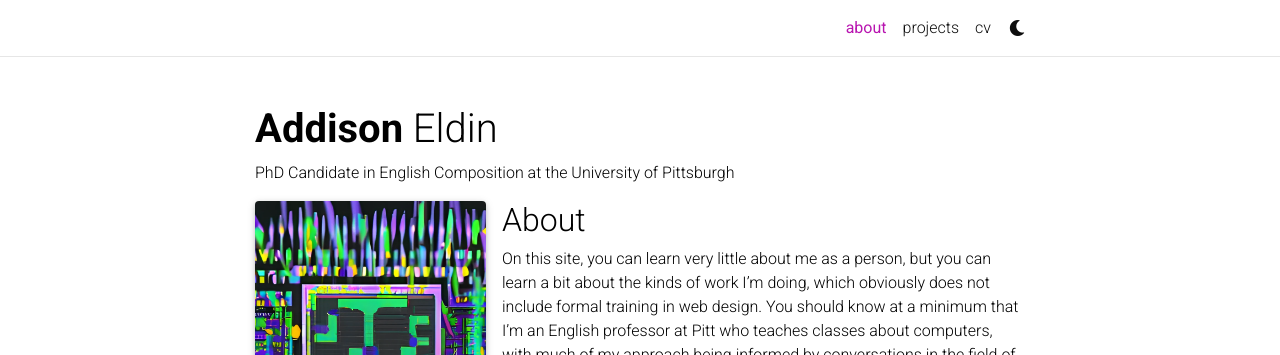
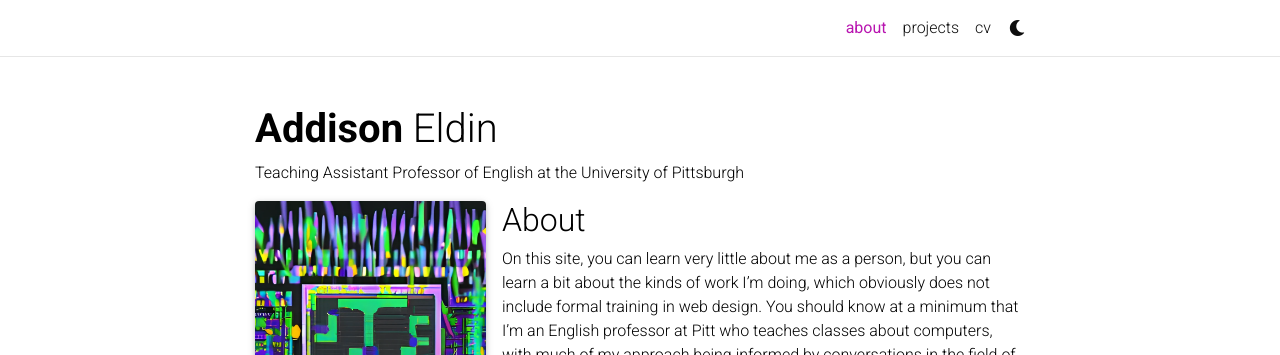
Before and after one commit to addeldin/addeldin.github.io, a Jekyll site: the page built from _pages/about.md, in a window 1280 px wide. Shown: the top 355 px of the page. Built offline with Jekyll 4.4.1, drawn with Linux system fonts in a browser that asks for light colours; full-size pictures stand in for the smaller copies a plugin makes; comment, search, counter and statistics services are not loaded; a style sheet for code colours, icons or effects is not loaded.

Commit message:
Updated position/job subtitle to current role

```diff
--- a/_pages/about.md
+++ b/_pages/about.md
@@ -2,7 +2,7 @@
 layout: about
 title: about
 permalink: /
-subtitle: PhD Candidate in English Composition at the University of Pittsburgh
+subtitle: Teaching Assistant Professor of English at the University of Pittsburgh
 
 profile:
   align: left
```
